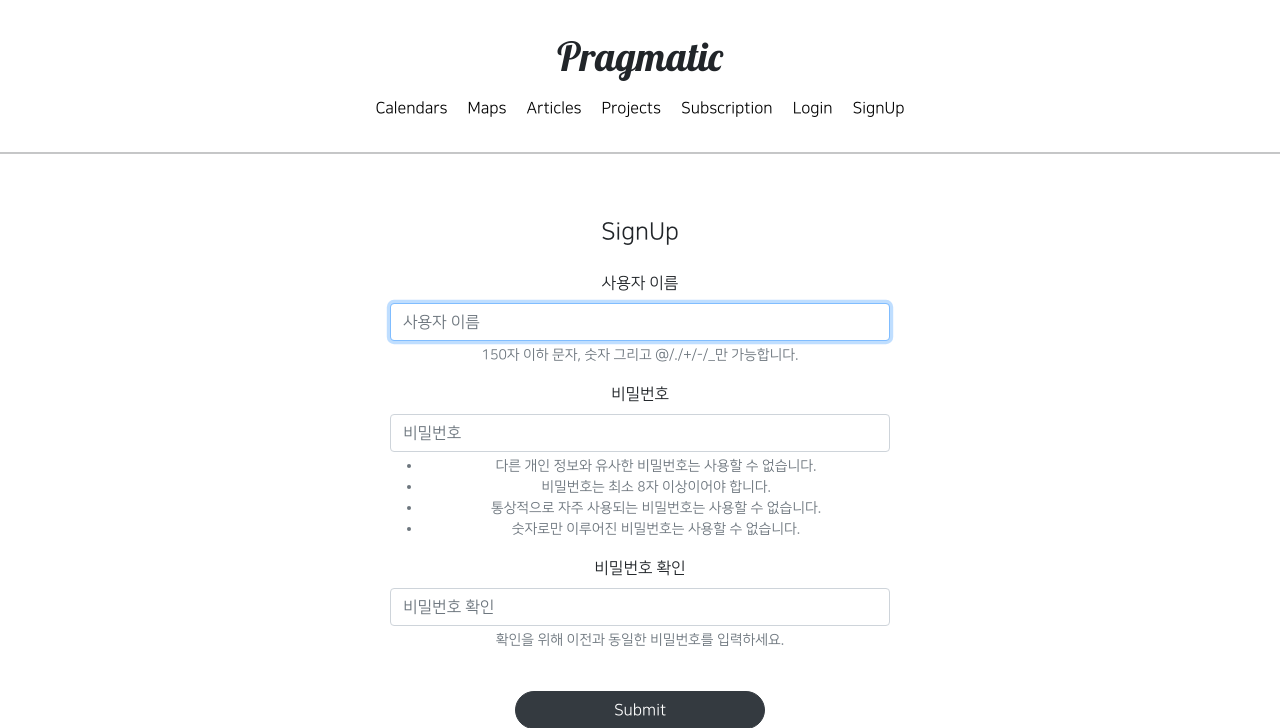
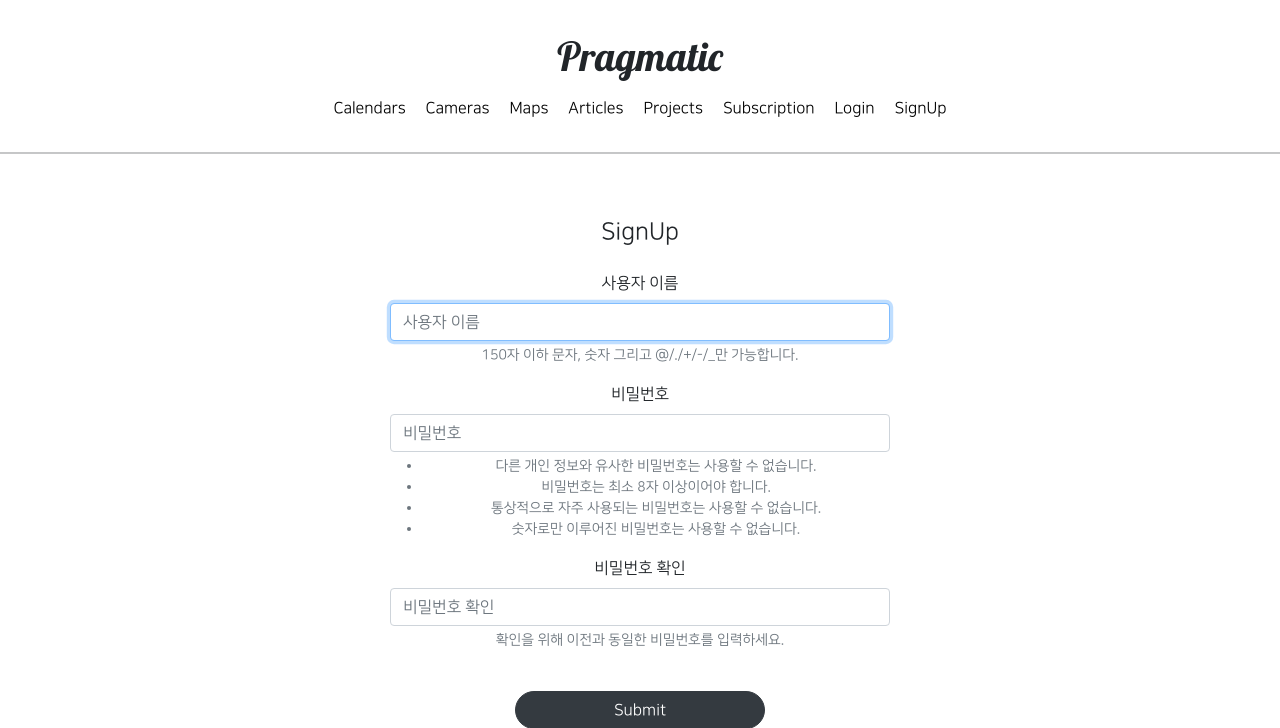
Before and after one commit to JeongJeWan/test_pragmatic, a Django app: page /accounts/create/ in a window 1280 px wide. Shown: the top 728 px of the page. Run offline with Django 4.2, Linux system fonts and the light colour scheme; parts of the project's set-up code (start-up, migrations or seed data) failed here and were passed over; some libraries are stand-ins or nearby versions.

```diff
--- a/cameraapp/urls.py
+++ b/cameraapp/urls.py
@@ -4,5 +4,5 @@ from . import views
 app_name = 'cameraapp'
 
 urlpatterns = [
-    path('', views.index),
+    path('', views.index, name='camera_main'),
 ]
--- a/templates/header.html
+++ b/templates/header.html
@@ -6,6 +6,9 @@
         <div class="pragmatic_header_navbar">
             <a href="{% url 'calendarapp:calendar_main' %}" class="pragmatic_header_nav">
                 <span>Calendars</span>
+            </a>
+            <a href="{% url 'cameraapp:camera_main' %}" class="pragmatic_header_nav">
+                <span>Cameras</span>
             </a>
             <a href="{% url 'mapapp:list' %}" class="pragmatic_header_nav">
                 <span>Maps</span>
```
